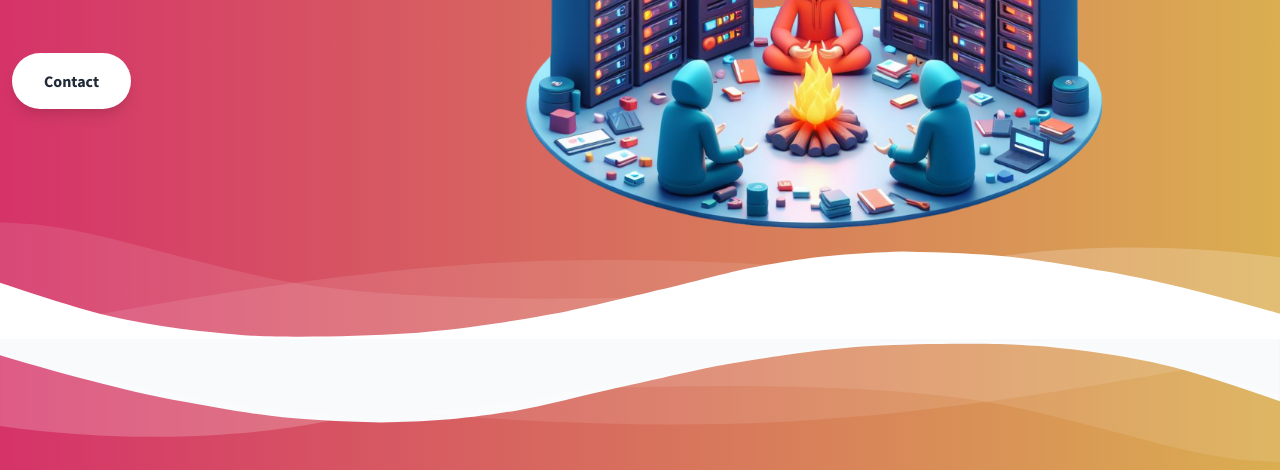
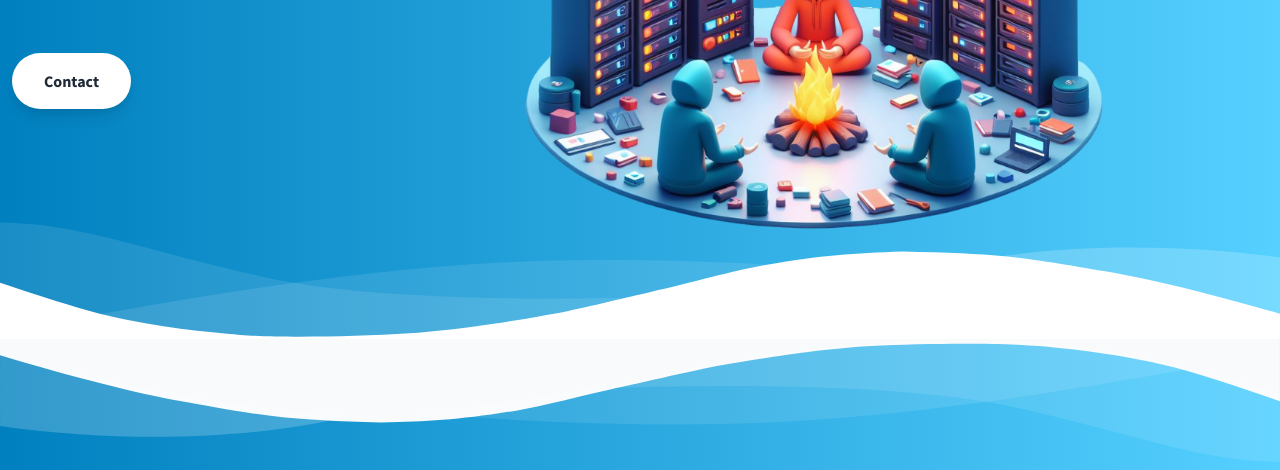
Before and after one commit to cloudwarlocks/cloudwarlocks.com, a plain HTML site: page index.html in a window 1280 px wide. Shown: the part 468-938 px from the top of the page. Drawn offline with nearby package versions, Linux system fonts and the light colour scheme.

Commit message:
Change color gradient

```diff
--- a/index.html
+++ b/index.html
@@ -16,7 +16,7 @@
     <!-- Define your gradient here - use online tools to find a gradient matching your branding-->
     <style>
       .gradient {
-        background: linear-gradient(90deg, #d53369 0%, #daae51 100%);
+        background: linear-gradient(90deg, #0080bf 0%, #55d0ff 100%);
       }
     </style>
   </head>
```
Also changed, not shown: 1 other file.
